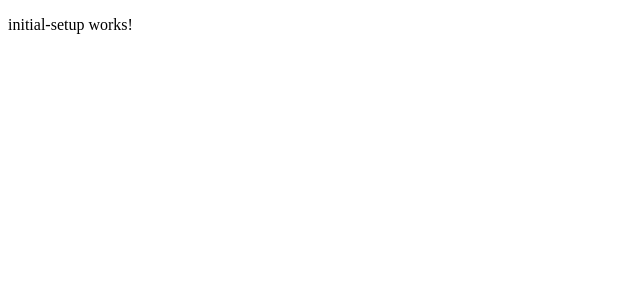
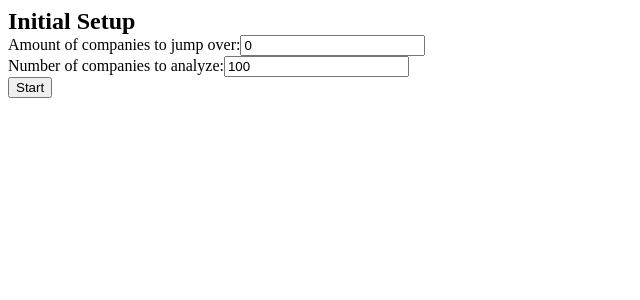
Before and after one commit to luisjavierjn/search-analyst, an Angular app in the folder src/main/webapp/: page / in a window 1280 px wide. Shown: the top 300 px of the page, without its empty margins (0-640 px from the left). Built offline with nearby package versions, Linux system fonts and the light colour scheme.

Commit message:
communication between front and back works

```diff
--- a/src/main/webapp/src/app/initial-setup/initial-setup.component.css
+++ b/src/main/webapp/src/app/initial-setup/initial-setup.component.css
@@ -0,0 +1,9 @@
+.error{
+  color: #FF0000;
+}
+.initial-setup-container {
+  display: flex;
+  flex-direction: column;
+  background-color: blanchedalmond;
+  margin: 2em auto auto;
+}
--- a/src/main/webapp/src/app/initial-setup/initial-setup.component.html
+++ b/src/main/webapp/src/app/initial-setup/initial-setup.component.html
@@ -1 +1,21 @@
-<p>initial-setup works!</p>
+<div class="row">
+  <div class="col-md-6 login-container">
+    <h2 style="margin: auto">Initial Setup</h2>
+    <form [formGroup]="initialSetupForm" (ngSubmit)="onSubmit()">
+      <div class="form-group">
+        <label for="offset">Amount of companies to jump over:</label>
+        <input type="text" class="form-control" formControlName="offset" id="offset" autocomplete="off">
+        <div class="error" *ngIf="initialSetupForm.controls['offset'].hasError('required') && initialSetupForm.controls['offset'].touched">Amount of companies to jump over is required</div>
+      </div>
+      <div class="form-group">
+        <label for="size">Number of companies to analyze:</label>
+        <input type="text" class="form-control" formControlName="size" id="size" autocomplete="off">
+        <div class="error" *ngIf="initialSetupForm.controls['size'].hasError('required') && initialSetupForm.controls['size'].touched">Number of companies to analyze is required</div>
+      </div>
+      <button class="btn btn-success" [disabled]="initialSetupForm.invalid">Start</button>
+      <div *ngIf="invalidInitialSetup" class="error">
+        <div>Invalid values.</div>
+      </div>
+    </form>
+  </div>
+</div>
--- a/src/main/webapp/src/app/initial-setup/initial-setup.component.ts
+++ b/src/main/webapp/src/app/initial-setup/initial-setup.component.ts
@@ -1,4 +1,7 @@
 import { Component, OnInit } from '@angular/core';
+import {FormBuilder, FormGroup, Validators} from "@angular/forms";
+import {Router} from "@angular/router";
+import {SearchService} from "../services/search.service";
 
 @Component({
   selector: 'app-initial-setup',
@@ -7,9 +10,36 @@ import { Component, OnInit } from '@angular/core';
 })
 export class InitialSetupComponent implements OnInit {
 
-  constructor() { }
+  initialSetupForm: FormGroup;
+  invalidInitialSetup: boolean = false;
+  constructor(private formBuilder: FormBuilder, private router: Router, private searchService: SearchService) { }
+
+  onSubmit() {
+    if (this.initialSetupForm.invalid) {
+      return;
+    }
+    const payload = {
+      offset: this.initialSetupForm.controls.offset.value,
+      size: this.initialSetupForm.controls.size.value,
+      aggregate: false
+    }
+    this.searchService.getCompaniesByInitialSetup(payload).subscribe(data => {
+      if(data.status === 200) {
+        alert(data.result);
+        console.log(data.result);
+        this.router.navigate(['analyzer']);
+      }else {
+        this.invalidInitialSetup = true;
+        alert(data.message);
+      }
+    });
+  }
 
   ngOnInit(): void {
+    this.initialSetupForm = this.formBuilder.group({
+      offset: ['0', Validators.compose([Validators.required])],
+      size: ['100', Validators.required]
+    });
   }
 
 }
--- /dev/null
+++ b/src/main/webapp/src/app/models/api.response.ts
@@ -0,0 +1,6 @@
+export class ApiResponse {
+
+  status: number;
+  message: number;
+  result: any;
+}
--- /dev/null
+++ b/src/main/webapp/src/app/services/search.service.ts
@@ -0,0 +1,18 @@
+import { Injectable } from '@angular/core';
+import { HttpClient } from '@angular/common/http';
+import {Observable} from "rxjs/index";
+import {ApiResponse} from "../models/api.response";
+
+@Injectable()
+export class SearchService {
+
+  baseQueryUrl: string = 'http://localhost:8080/search/';
+  query: string = '0/1/false';
+
+  constructor(private http: HttpClient) { }
+
+  getCompaniesByInitialSetup(payload): Observable<ApiResponse> {
+    this.query = payload.offset + "/" + payload.size + "/" + payload.aggregate;
+    return this.http.get<ApiResponse>(this.baseQueryUrl + this.query);
+  }
+}
```
Also changed, not shown: src/main/webapp/src/app/app.module.ts (+6 -1 lines).
